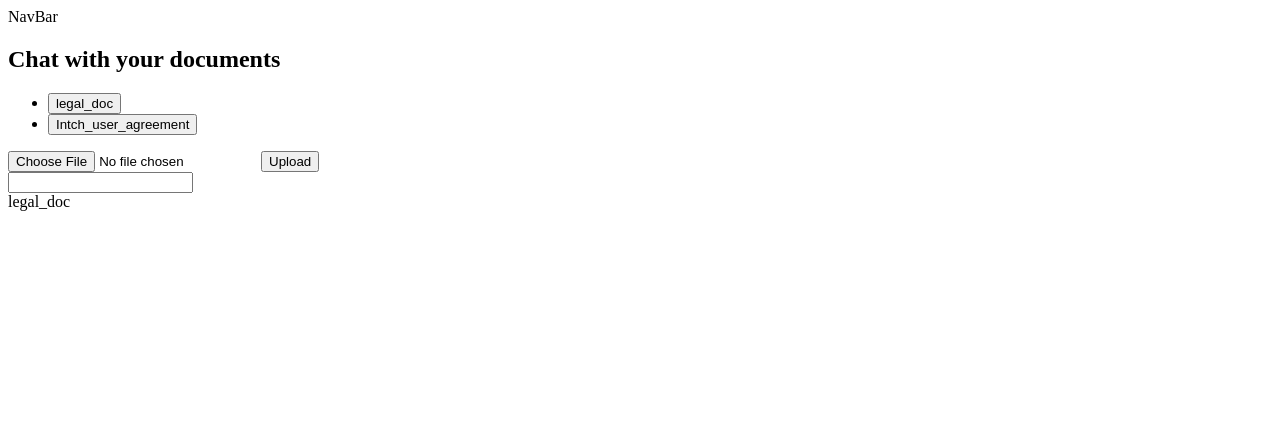
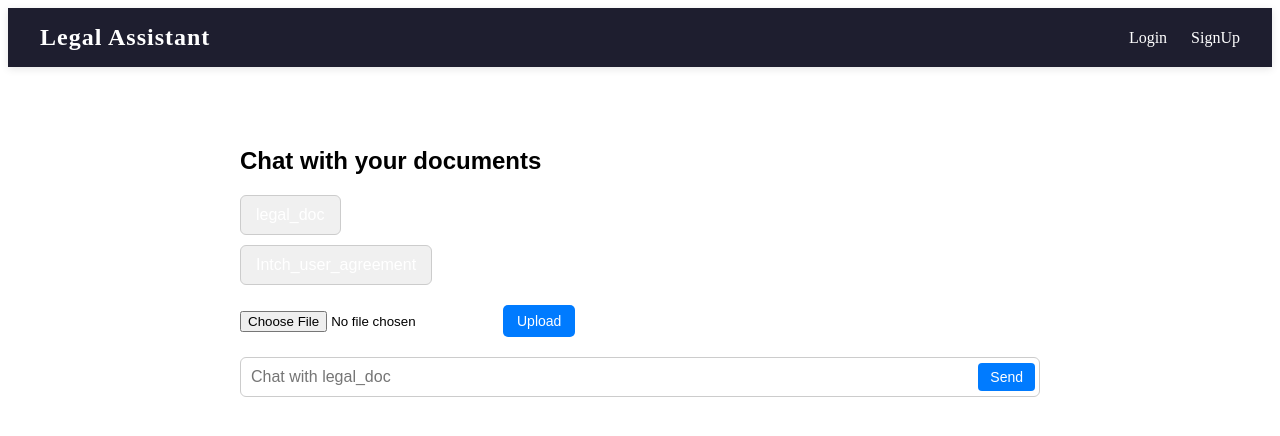
Before and after one commit to degisew/legal_assistant_ui, a React (Vite) app: page / in a window 1280 px wide. Both pictures are taken after a click on the button "legal_doc". Shown: the top 436 px of the page. Built offline with nearby package versions, Linux system fonts and the light colour scheme.

Commit message:
feat: implement chat interface and ntegration

```diff
--- a/src/components/Chat.tsx
+++ b/src/components/Chat.tsx
@@ -1,24 +1,56 @@
-import { useState, type ChangeEvent } from "react";
-
-
-type UserDocs = {
-  id: number;
-  name: string;
-};
+import { useRef, useState, type ChangeEvent } from "react";
+import type { UserDocs, ChatMessage } from "../types/ChatTypes";
 
 function Chat() {
   const [docs, setDocs] = useState<UserDocs[]>([
     { id: 1, name: "legal_doc" },
     { id: 2, name: "Intch_user_agreement" },
   ]);
-
+  const [messages, setMessages] = useState<ChatMessage[]>([]);
+  const [message, setMessage] = useState<string>("");
+  const [chatStarted, setChatStarted] = useState(false);
   const [selectedDoc, setSelectedDoc] = useState<string | null>(null);
   const [file, setFile] = useState<File | null>(null);
+  const fileInputRef = useRef<HTMLInputElement | null>(null);
 
   const handleFileChange = (e: ChangeEvent<HTMLInputElement>) => {
     if (e.target.files && e.target.files[0]) {
       setFile(e.target.files[0]);
-      // Optional: upload the file here
+    }
+  };
+
+  const handleChatSubmit = async (e: React.FormEvent) => {
+    e.preventDefault();
+    if (!message.trim()) return;
+
+    const userMessage = message.trim();
+
+    setMessages((prev) => [...prev, { sender: "user", text: userMessage }]);
+    setMessage("");
+    setChatStarted(true);
+
+    try {
+      const res = await fetch("http://127.0.0.1:8000/chat/", {
+        method: "POST",
+        headers: {
+          "Content-Type": "application/json",
+        },
+        body: JSON.stringify({
+          query: userMessage,
+          file_name: selectedDoc,
+        }),
+      });
+
+      const data = await res.json();
+      console.log(data);
+
+      // 2. Show bot reply
+      setMessages((prev) => [...prev, { sender: "bot", text: data }]);
+    } catch (err) {
+      setMessages((prev) => [
+        ...prev,
+        { sender: "bot", text: "Error: could not connect to backend." },
+      ]);
     }
   };
 
@@ -28,26 +60,80 @@ function Chat() {
       const newDoc = { id: Date.now().toString(), name: file.name };
       setDocs((prev) => [...prev, newDoc]);
       setFile(null);
+      fileInputRef.current && (fileInputRef.current.value = "");
     }
   };
-
   return (
     <main className="chat_container">
+      {!chatStarted ? (
+        <>
           <h2>Chat with your documents</h2>
           <ul>
             {docs.map((doc) => (
               <li key={doc.id}>
-            <button onClick={() => setSelectedDoc(doc.name)}>{doc.name}</button>
+                <button
+                  onClick={() => {
+                    setSelectedDoc(doc.name);
+                  }}
+                >
+                  {doc.name}
+                </button>
               </li>
             ))}
           </ul>
           <div>
-        <input type="file" onChange={handleFileChange} />
+            <input
+              type="file"
+              ref={fileInputRef}
+              id="file_input"
+              onChange={handleFileChange}
+            />
             <button onClick={handleUpload}>Upload</button>
           </div>
-      <input type="text" />
-
-      <div className="selected_doc">{selectedDoc}</div>
+          {selectedDoc && (
+            <div className="chat-form">
+              <form onSubmit={handleChatSubmit}>
+                <div className="chat-input-wrapper">
+                  <input
+                    type="text"
+                    value={message}
+                    onChange={(e) => setMessage(e.target.value)}
+                    placeholder={`Chat with ${selectedDoc}`}
+                  />
+                  <button type="submit" className="send-btn">
+                    Send
+                  </button>
+                </div>
+              </form>
+            </div>
+          )}
+        </>
+      ) : (
+        <div className="chat-fullscreen">
+          <h3>Chatting with {selectedDoc}</h3>
+          <div className="chat-window">
+            {messages.map((msg, index) => (
+              <div key={index} className={msg.sender === "user" ? "you" : "i"}>
+                <strong>{msg.sender === "user" ? "You" : "I"}:</strong>{" "}
+                {msg.text}
+              </div>
+            ))}
+          </div>
+          <form onSubmit={handleChatSubmit}>
+            <div className="chat-input-wrapper">
+              <input
+                type="text"
+                value={message}
+                onChange={(e) => setMessage(e.target.value)}
+                placeholder="Type your message..."
+              />
+              <button type="submit" className="send-btn">
+                Send
+              </button>
+            </div>
+          </form>
+        </div>
+      )}
     </main>
   );
 }
--- a/src/components/NavBar.tsx
+++ b/src/components/NavBar.tsx
@@ -1,7 +1,17 @@
 function NavBar() {
   return (
-    <div>NavBar</div>
-  )
+    <div className="nav_container">
+      <div className="left_side">
+        <div className="logo">
+          Legal Assistant
+        </div>
+      </div>
+      <div className="right_side">
+        <a href="">Login</a>
+        <a href="">SignUp</a>
+      </div>
+    </div>
+  );
 }
 
 export default NavBar
--- a/src/index.css
+++ b/src/index.css
@@ -1,26 +1,169 @@
-.chat-container {
-    background-color: blue;
-    width: 60%;
-    margin: auto;
-    padding: 1rem;
-    font-family: sans-serif;
+  /* Nav bar */
+  .nav_container {
+    display: flex;
+    justify-content: space-between;
+    align-items: center;
+    padding: 1rem 2rem;
+    background-color: #1e1e2f;
+    color: #ffffff;
+    box-shadow: 0 2px 8px rgba(0, 0, 0, 0.1);
   }
 
-  .upload-form {
-    margin-bottom: 1rem;
+  .logo {
+    font-size: 1.5rem;
+    font-weight: bold;
+    letter-spacing: 1px;
   }
 
-  .doc-list ul {
-    list-style: none;
-    padding: 0;
+  .right_side a {
+    margin-left: 1.5rem;
+    color: #ffffff;
+    text-decoration: none;
+    font-weight: 500;
+    transition: color 0.2s ease-in-out;
   }
 
-  .doc-list li {
-    margin-bottom: 0.5rem;
+  .right_side a:hover {
+    color: #00bfa6;
   }
 
-  .chat-box {
-    margin-top: 2rem;
-    border-top: 1px solid #ddd;
-    padding-top: 1rem;
-  }
+  /* styles.css */
+.chat_container {
+  max-width: 800px;
+  margin: 40px auto;
+  padding: 20px;
+  font-family: sans-serif;
+}
+
+.chat_container h2 {
+  margin-bottom: 20px;
+  font-size: 24px;
+}
+
+ul {
+  list-style: none;
+  padding: 0;
+  margin-bottom: 20px;
+}
+
+li {
+  margin-bottom: 10px;
+}
+
+li button {
+  padding: 10px 15px;
+  background-color: #f0f0f0;
+  border: 1px solid #ccc;
+  cursor: pointer;
+  font-size: 16px;
+  border-radius: 6px;
+  transition: background-color 0.2s ease;
+}
+
+li button:hover {
+  background-color: #e0e0e0;
+}
+
+input[type="file"] {
+  margin-right: 10px;
+}
+
+button {
+  padding: 8px 14px;
+  border: none;
+  background-color: #007bff;
+  color: white;
+  font-size: 14px;
+  border-radius: 5px;
+  cursor: pointer;
+  transition: background-color 0.2s ease;
+}
+
+button:hover {
+  background-color: #0056b3;
+}
+
+.chat-form {
+  margin-top: 20px;
+}
+
+.chat-form h3 {
+  margin-bottom: 10px;
+}
+
+.chat-form input[type="text"] {
+  width: 100%;
+  padding: 10px;
+  font-size: 16px;
+  border: 1px solid #ccc;
+  border-radius: 6px;
+}
+
+
+/* Chat Form */
+.chat-input-wrapper {
+  position: relative;
+  width: 100%;
+  margin-top: 10px;
+}
+
+.chat-input-wrapper input {
+  width: 100%;
+  padding: 10px 60px 10px 10px; /* Leave space for the button on the right */
+  font-size: 14px;
+  border-radius: 6px;
+  border: 1px solid #ccc;
+}
+
+.chat-input-wrapper .send-btn {
+  position: absolute;
+  right: 5px;
+  top: 50%;
+  transform: translateY(-50%);
+  padding: 6px 12px;
+  background-color: #007bff;
+  color: white;
+  border: none;
+  border-radius: 4px;
+  cursor: pointer;
+}
+
+/* Chat Interface */
+
+.chat-fullscreen {
+  height: 100vh;
+  padding: 1rem;
+  background: white;
+  display: flex;
+  flex-direction: column;
+}
+
+.chat-window {
+  flex-grow: 1;
+  overflow-y: auto;
+  border: 1px solid #ccc;
+  margin-bottom: 1rem;
+  padding: 1rem;
+  background: #fdfdfd;
+}
+
+.chat-input-wrapper {
+  display: flex;
+  gap: 0.5rem;
+}
+
+.you {
+  text-align: right;
+  background-color: #d0f0ff;
+  padding: 8px;
+  border-radius: 6px;
+  margin: 5px;
+}
+
+.i {
+  text-align: left;
+  background-color: #f0ffd0;
+  padding: 8px;
+  border-radius: 6px;
+  margin: 5px;
+}
--- /dev/null
+++ b/src/types/ChatTypes.ts
@@ -0,0 +1,9 @@
+export interface UserDocs {
+    id: number;
+    name: string;
+};
+
+export interface ChatMessage {
+    sender: "user" | "bot";
+    text: string;
+};
```
Also changed, not shown: src/api/chatAPI.ts (added). Lines whose indentation alone changed are shown as unchanged.
